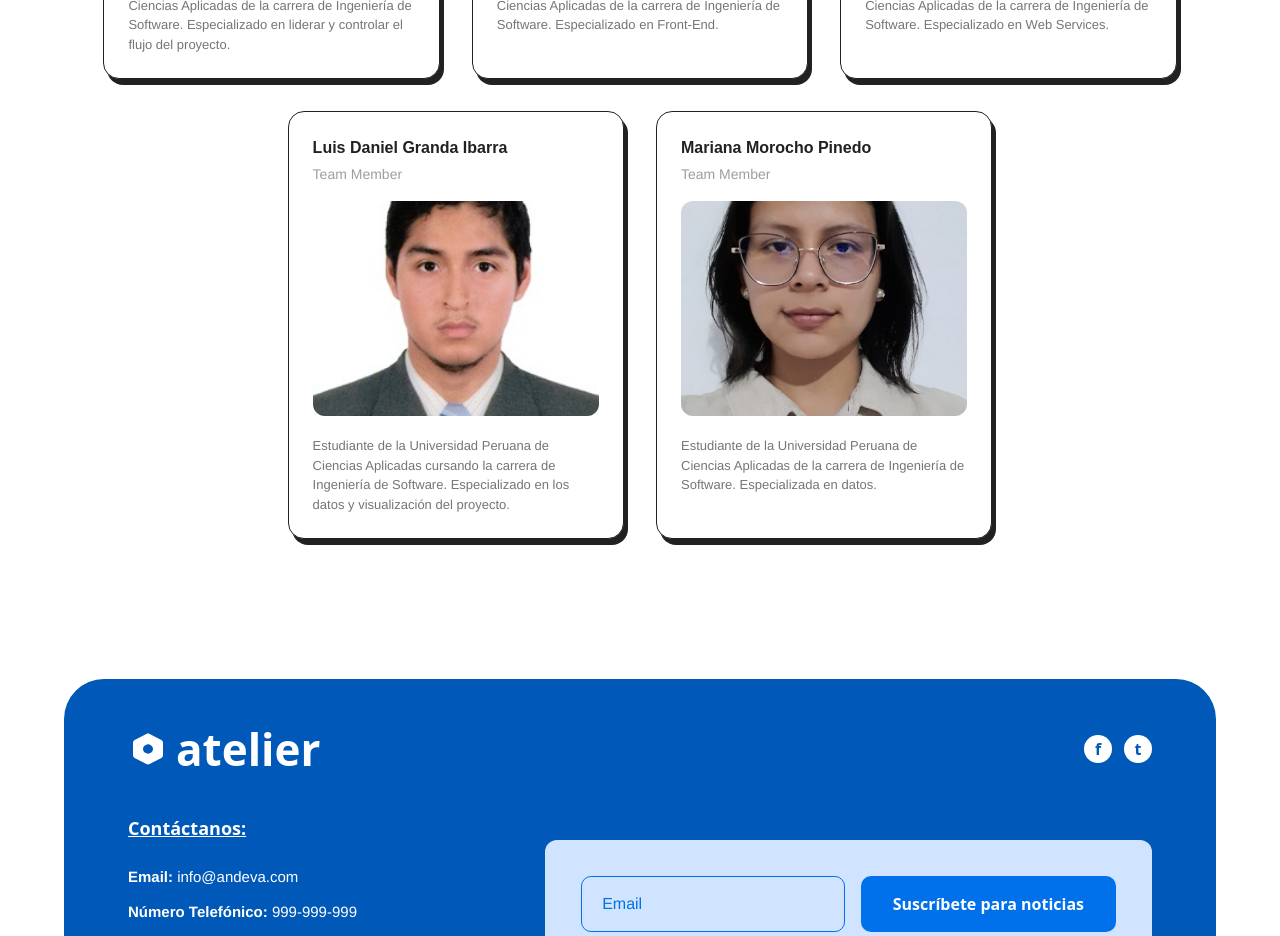
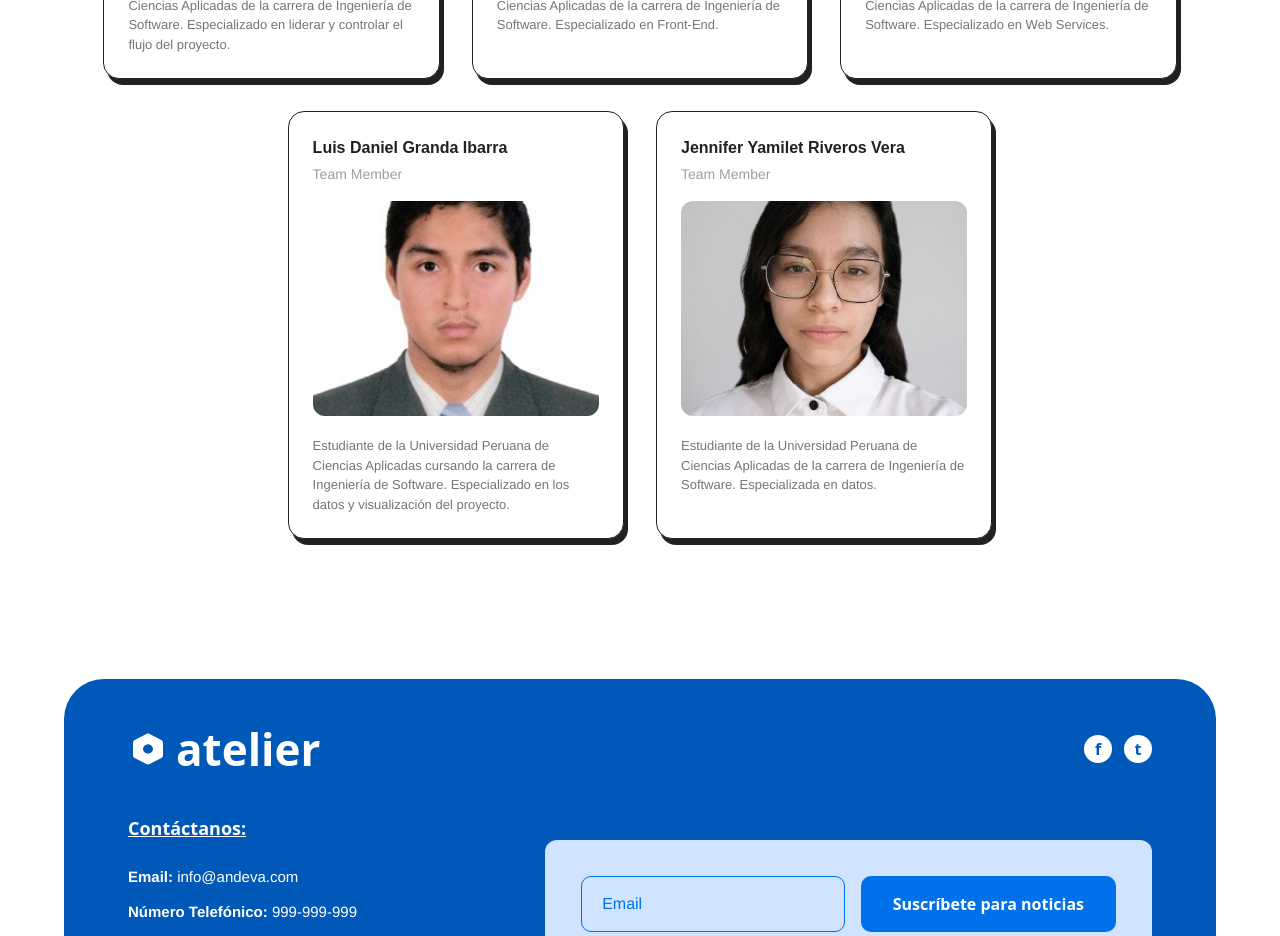
Before and after one commit to andeva-upc/atelier-website-aplicaciones-web, a Vue app: page / in a window 1280 px wide. Shown: the part 3920-4856 px from the top of the page. Built offline with nearby package versions, Linux system fonts and the light colour scheme; a web font is replaced by a local one.

Commit message:
fix: update team member name and photo.

```diff
--- a/src/team/presentation/components/team/team.vue
+++ b/src/team/presentation/components/team/team.vue
@@ -5,7 +5,7 @@ import joelImg from '@/assets/images/joel.png'
 import adielImg from '@/assets/images/adiel.png'
 import aldoImg from '@/assets/images/aldo.png'
 import danielImg from '@/assets/images/daniel.png'
-import marianaImg from '@/assets/images/mariana.png'
+import jenniferImg from '@/assets/images/jennifer.png'
 
 const members = ref([
   {
@@ -33,10 +33,10 @@ const members = ref([
     imageUrl: danielImg
   },
   {
-    name: 'Mariana Morocho Pinedo',
+    name: 'Jennifer Yamilet Riveros Vera',
     role: 'Team Member',
     description: 'Estudiante de la Universidad Peruana de Ciencias Aplicadas de la carrera de Ingeniería de Software. Especializada en datos.',
-    imageUrl: marianaImg
+    imageUrl: jenniferImg
   }
 ])
 </script>
```
Also changed, not shown: src/assets/images/jennifer.png (added), src/assets/images/mariana.png (deleted).
